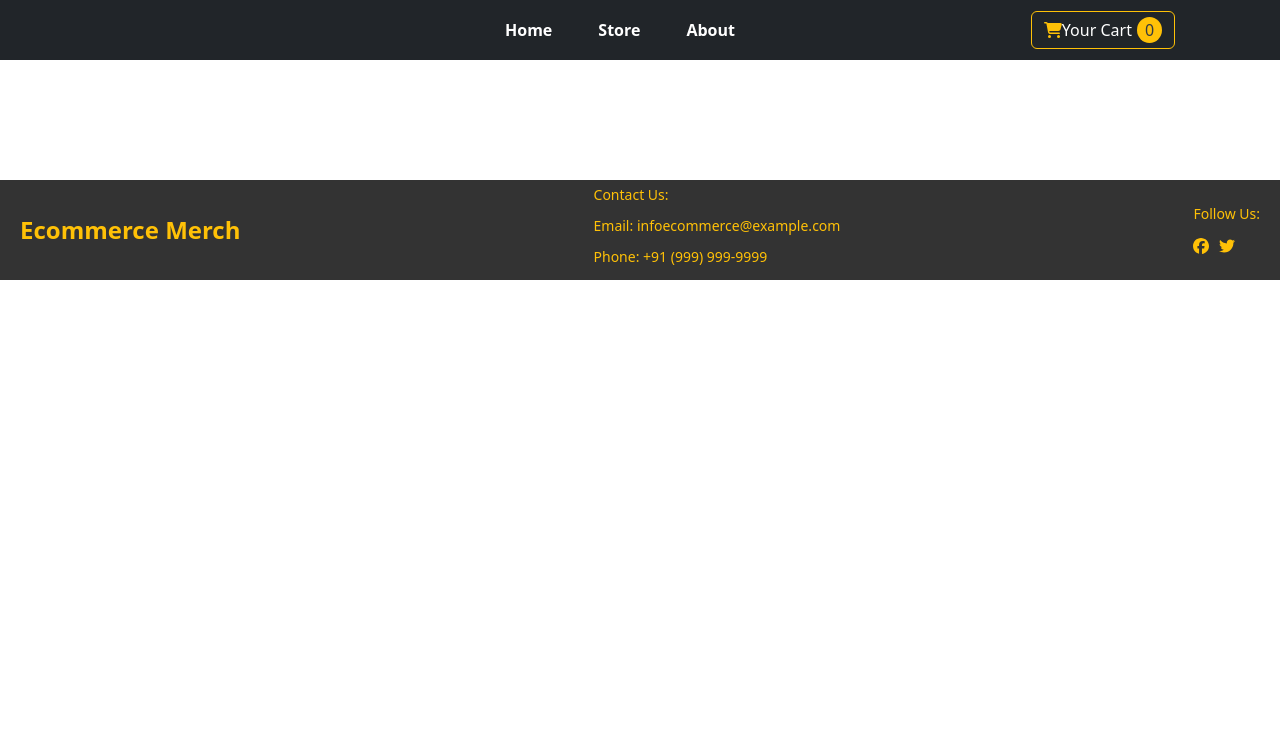
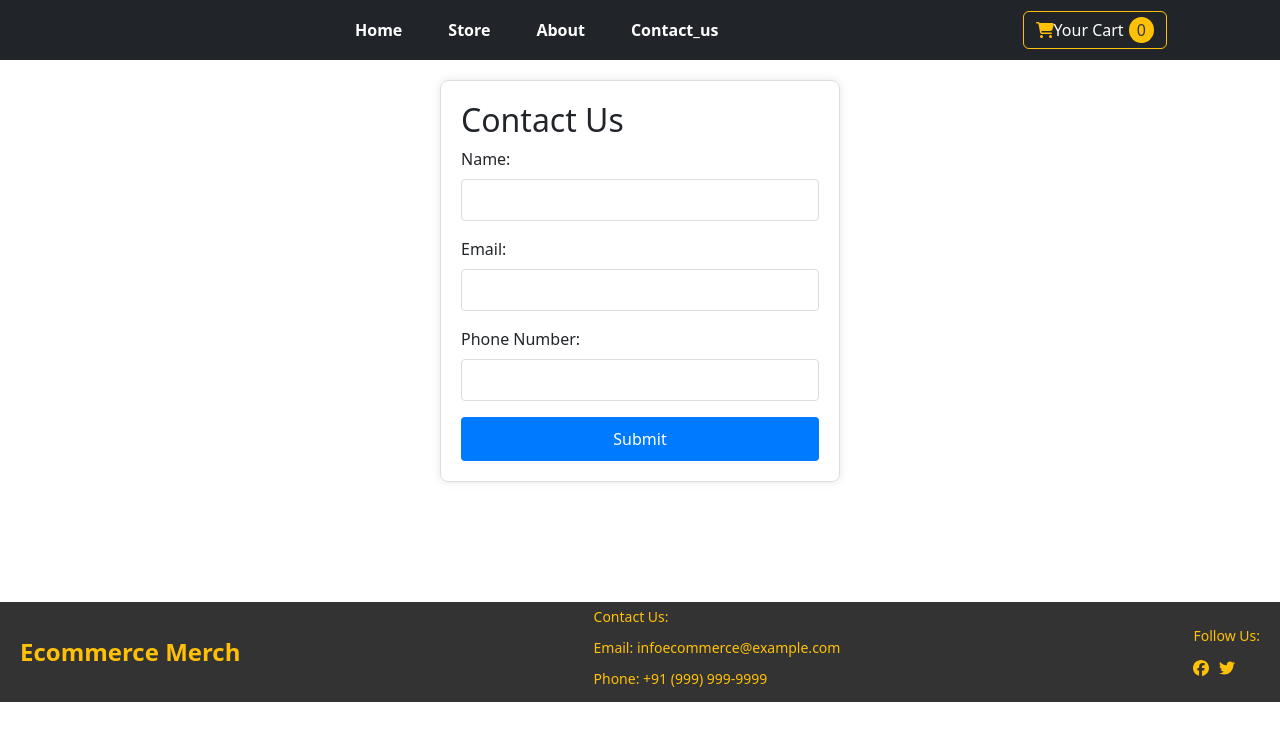
Before and after one commit to Ashutosh9599/E-commerce-Website-REACT-JS, a React (Create React App) app: page /contact in a window 1280 px wide. Shown: the top 740 px of the page. Built offline with nearby package versions, Linux system fonts and the light colour scheme.

Commit message:
Adding Contact US Page via REACT ROUTER

```diff
--- a/src/App.js
+++ b/src/App.js
@@ -7,6 +7,7 @@
 import About from './components/Layout/About';
 import Footer from './components/Layout/Footer';
 import Home from './components/Layout/Home';
+import Contact from './components/Layout/Contact';
 const App = () => {
   return (
     <Router>
@@ -16,6 +17,7 @@
           <Routes>
             <Route path="/store" element={<ProductList />} />
             <Route path="/about" element={<About />} />
+            <Route path="/contact" element={<Contact />} />
             <Route path="/" element={<Home />} />
           </Routes>
           <Footer />
--- /dev/null
+++ b/src/components/Layout/Contact.css
@@ -0,0 +1,37 @@
+.contact-us-container {
+    max-width: 400px;
+    margin: 20px auto;
+    padding: 20px;
+    border: 1px solid #ddd;
+    border-radius: 8px;
+    box-shadow: 0 0 10px rgba(0, 0, 0, 0.1);
+  }
+
+  form {
+    display: flex;
+    flex-direction: column;
+  }
+
+  label {
+    margin-bottom: 8px;
+  }
+
+  input {
+    padding: 8px;
+    margin-bottom: 16px;
+    border: 1px solid #ddd;
+    border-radius: 4px;
+  }
+
+  button {
+    padding: 10px;
+    background-color: #007bff;
+    color: #fff;
+    border: none;
+    border-radius: 4px;
+    cursor: pointer;
+  }
+
+  button:hover {
+    background-color: #0056b3;
+  }
--- /dev/null
+++ b/src/components/Layout/Contact.js
@@ -0,0 +1,86 @@
+import React, { useState } from 'react';
+import './Contact.css';
+
+const Contact = () => {
+  const [formData, setFormData] = useState({
+    name: '',
+    email: '',
+    phoneNumber: '',
+  });
+
+  const handleChange = (e) => {
+    setFormData({
+      ...formData,
+      [e.target.name]: e.target.value,
+    });
+  };
+
+  const handleSubmit = async (e) => {
+    e.preventDefault();
+
+    try {
+      const response = await fetch('https://http-ecom-default-rtdb.firebaseio.com/ecom.json', {
+        method: 'POST',
+        headers: {
+          'Content-Type': 'application/json',
+        },
+        body: JSON.stringify(formData),
+      });
+
+      if (response.ok) {
+        alert('Thank You For contacting we will Soon Reach Out :)');
+        setFormData({
+            name: '',
+            email: '',
+            phoneNumber: '',
+          });
+      } else {
+        alert('Failed to send data to Firebase. Please try again.');
+      }
+    } catch (error) {
+      alert('Error sending data to Firebase. Please try again later.');
+      console.error('Error sending data to Firebase:', error);
+    }
+  };
+
+  return (
+    <div className="contact-us-container">
+      <h2>Contact Us</h2>
+      <form onSubmit={handleSubmit}>
+        <label htmlFor="name">Name:</label>
+        <input
+          type="text"
+          id="name"
+          name="name"
+          value={formData.name}
+          onChange={handleChange}
+          required
+        />
+
+        <label htmlFor="email">Email:</label>
+        <input
+          type="email"
+          id="email"
+          name="email"
+          value={formData.email}
+          onChange={handleChange}
+          required
+        />
+
+        <label htmlFor="phoneNumber">Phone Number:</label>
+        <input
+          type="tel"
+          id="phoneNumber"
+          name="phoneNumber"
+          value={formData.phoneNumber}
+          onChange={handleChange}
+          required
+        />
+
+        <button type="submit">Submit</button>
+      </form>
+    </div>
+  );
+};
+
+export default Contact;
--- a/src/components/Layout/Header.css
+++ b/src/components/Layout/Header.css
@@ -1,5 +1,5 @@
 .mr-auto {
-  margin-left: 400px;
+  margin-left: 250px;
 }
 
 .navbar {
--- a/src/components/Layout/Header.js
+++ b/src/components/Layout/Header.js
@@ -31,7 +31,7 @@
                             <Nav.Link as={NavLink} to="/" activeclassname="active">Home</Nav.Link>
                             <Nav.Link as={NavLink} to="/store" activeclassname="active">Store</Nav.Link>
                             <Nav.Link as={NavLink} to="/about" activeclassname="active">About</Nav.Link>
-
+                            <Nav.Link as={NavLink} to="/contact" activeclassname="active">Contact_us</Nav.Link>
                         </Nav>
                         <Nav className="ml-auto">
                             <Button variant="outline-light" onClick={handleCartClick}>
```
